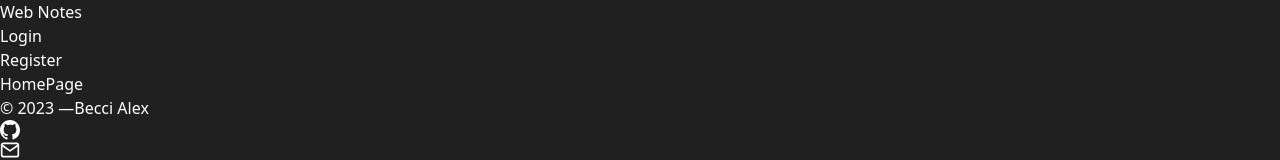
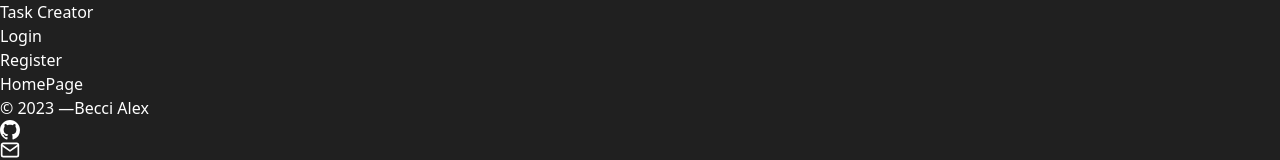
Before and after one commit to AlexBecci/Login-CRUD, a React (Vite) app in the folder client/: page / in a window 1280 px wide. Shown: the top 160 px of the page. Built offline with nearby package versions, Linux system fonts and the light colour scheme.

Commit message:
name text

```diff
--- a/client/src/components/Navbar.jsx
+++ b/client/src/components/Navbar.jsx
@@ -9,7 +9,7 @@ function Navbar() {
   return (
     <nav className="justify-between flex my-8 ">
       <Link to={isAuthenticated ? "/tasks" : "/"}>
-        <h1 className="text-xl font-semibold">Web Notes</h1>
+        <h1 className="text-xl font-semibold">Task Creator</h1>
       </Link>
       <ul className="flex ">
         {isAuthenticated ? (
@@ -26,12 +26,12 @@ function Navbar() {
           </>
         ) : (
           <>
-          <div className="flex justify-center">
+          <div className="flex justify-center items-center">
 
-            <li className="mx-2 px-2 border-2 border-sky-500 rounded-full sm:hover:scale-105 duration-200 hover:border-sky-300">
+            <li className="mx-2 px-2 border-2 border-sky-500 rounded-full sm:hover:scale-105 duration-200 hover:border-sky-300 ">
               <Link to={"/login"}>Login</Link>
             </li>
-            <li className="mx-2 px-2 border-2 border-sky-500 rounded-full sm:hover:scale-105 duration-200 hover:border-sky-300">
+            <li className="mx-2 px-2 border-2 border-sky-500 rounded-full sm:hover:scale-105 duration-200 hover:border-sky-300 ">
               <Link to={"/register"}>Register</Link>
             </li>
           </div>
```
